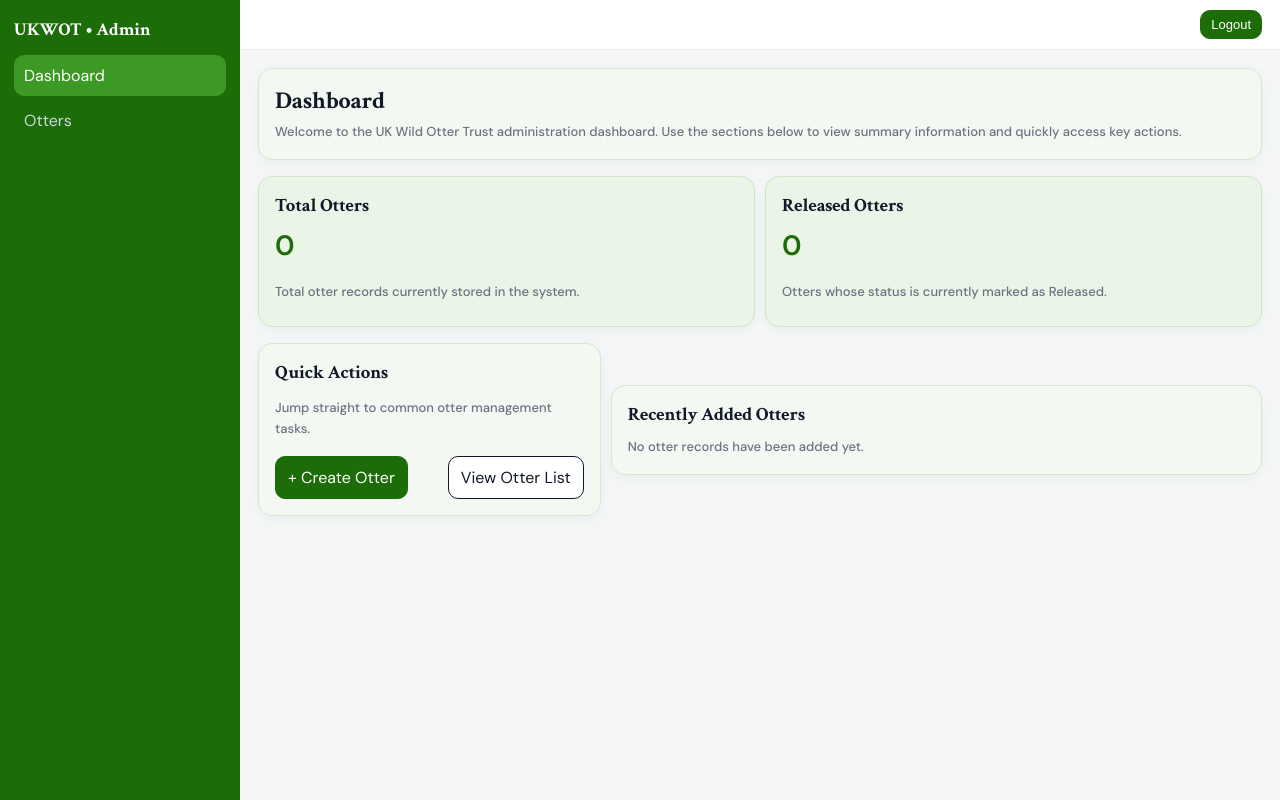
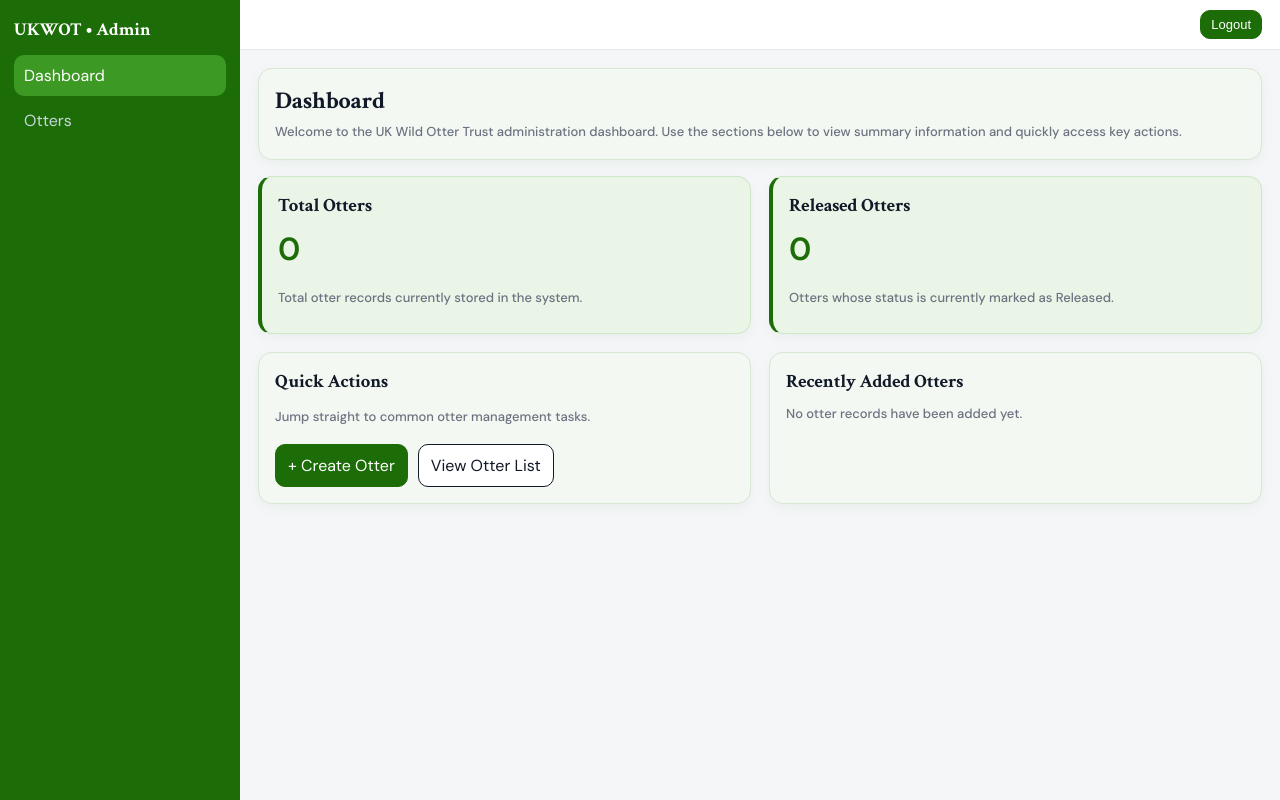
Before and after one commit to jddrtn/ukwot-app, a Django app: page /dashboard/ in a window 1280 px wide. Run offline with Django 5.2, Linux system fonts and the light colour scheme; the visitor is signed in with stand-in values (Sample User, id 1); data that the repository does not hold is empty.

Commit message:
Fixed dashboard grid spacing

```diff
--- a/ukwot/static/css/components.css
+++ b/ukwot/static/css/components.css
@@ -185,13 +185,50 @@
 
 /* ---------- Text / number styling ---------- */
 
-/* Large dashboard stat number */
+/* Shared card styles */
+.card{
+  background: #F3F8F2;
+  border: 1px solid #D7E7D2;
+  border-radius: var(--radius);
+  padding: 16px;
+  box-shadow: 0 4px 14px rgba(28, 109, 7, 0.05);
+  transition: transform 0.2s ease, box-shadow 0.2s ease;
+}
+
+/* Hover lift effect for dashboard cards */
+.card:hover{
+  transform: translateY(-3px);
+  box-shadow: 0 10px 22px rgba(28, 109, 7, 0.10);
+}
+
+/* Stat cards */
+.stat-card{
+  background: #EAF4E7;
+  border: 1px solid #CFE6C8;
+  border-left: 4px solid #1C6D07; /* subtle green accent bar */
+}
+
+/* Animated stat numbers */
 .dashboard-number{
   margin: 0;
-  font-size: 28px;
-  font-weight: 800;
+  font-size: 32px;
+  font-weight: 700;
   color: #1C6D07;
+  animation: statFadeUp 0.5s ease;
 }
+
+/* Small entrance animation for dashboard numbers */
+@keyframes statFadeUp{
+  from{
+    opacity: 0;
+    transform: translateY(6px);
+  }
+  to{
+    opacity: 1;
+    transform: translateY(0);
+  }
+}
+
 
 /* ---------- Message spacing ---------- */
 
--- a/ukwot/static/css/layout.css
+++ b/ukwot/static/css/layout.css
@@ -109,3 +109,22 @@
     padding: 10px 12px;
   }
 }
+
+/* ---------- Dashboard grid layout ---------- */
+
+/* Dashboard grid layout */
+.dashboard-grid{
+  display: grid;
+  grid-template-columns: repeat(2, 1fr);
+
+  column-gap: 18px;
+  row-gap: 18px;   /* vertical spacing */
+}
+
+
+/* Responsive behaviour */
+@media (max-width: 900px){
+  .dashboard-grid{
+    grid-template-columns: 1fr;
+  }
+}
--- a/ukwot/templates/dashboard/home.html
+++ b/ukwot/templates/dashboard/home.html
@@ -2,6 +2,7 @@
 {% block title %}Dashboard{% endblock %}
 
 {% block content %}
+
 <!-- Dashboard introduction -->
 <div class="card mb-16">
   <h2 class="no-margin mb-6">Dashboard</h2>
@@ -11,10 +12,11 @@
   </p>
 </div>
 
-  <!-- Summary cards -->
-  <div class="mobile-stack mb-16">
-    <!-- Total otter count card -->
-    <div class="card stat-card flex-1 min-w-220">
+<!-- Dashboard grid -->
+<div class="dashboard-grid">
+
+  <!-- Total Otters -->
+  <div class="card stat-card">
     <h3 class="no-margin mb-6">Total Otters</h3>
     <p class="dashboard-number">{{ total_otter_count }}</p>
     <p class="muted mb-8">
@@ -22,27 +24,23 @@
     </p>
   </div>
 
-    <!-- Released otter count card -->
-    <div class="card stat-card flex-1 min-w-220">
+  <!-- Released Otters -->
+  <div class="card stat-card">
     <h3 class="no-margin mb-6">Released Otters</h3>
     <p class="dashboard-number">{{ released_otter_count }}</p>
     <p class="muted mb-8">
       Otters whose status is currently marked as Released.
     </p>
   </div>
-  </div>
 
-  <!-- Quick actions + recently added section -->
-  <div class="mobile-stack">
-
-    <!-- Quick links card -->
-    <div class="card flex-1 min-w-260">
+  <!-- Quick actions -->
+  <div class="card">
     <h3 class="no-margin mb-10">Quick Actions</h3>
     <p class="muted mb-16">
       Jump straight to common otter management tasks.
     </p>
 
-      <div class="mobile-stack">
+    <div class="flex-row">
       <a class="btn primary" href="{% url 'otter_create' %}">
         + Create Otter
       </a>
@@ -53,8 +51,8 @@
     </div>
   </div>
 
-    <!-- Recently added otters card -->
-    <div class="card flex-2 min-w-260">
+  <!-- Recently added -->
+  <div class="card">
     <h3 class="no-margin mb-10">Recently Added Otters</h3>
 
     {% if recent_otters %}
@@ -88,4 +86,5 @@
   </div>
 
 </div>
+
 {% endblock %}
```
Lines whose indentation alone changed are shown as unchanged.
